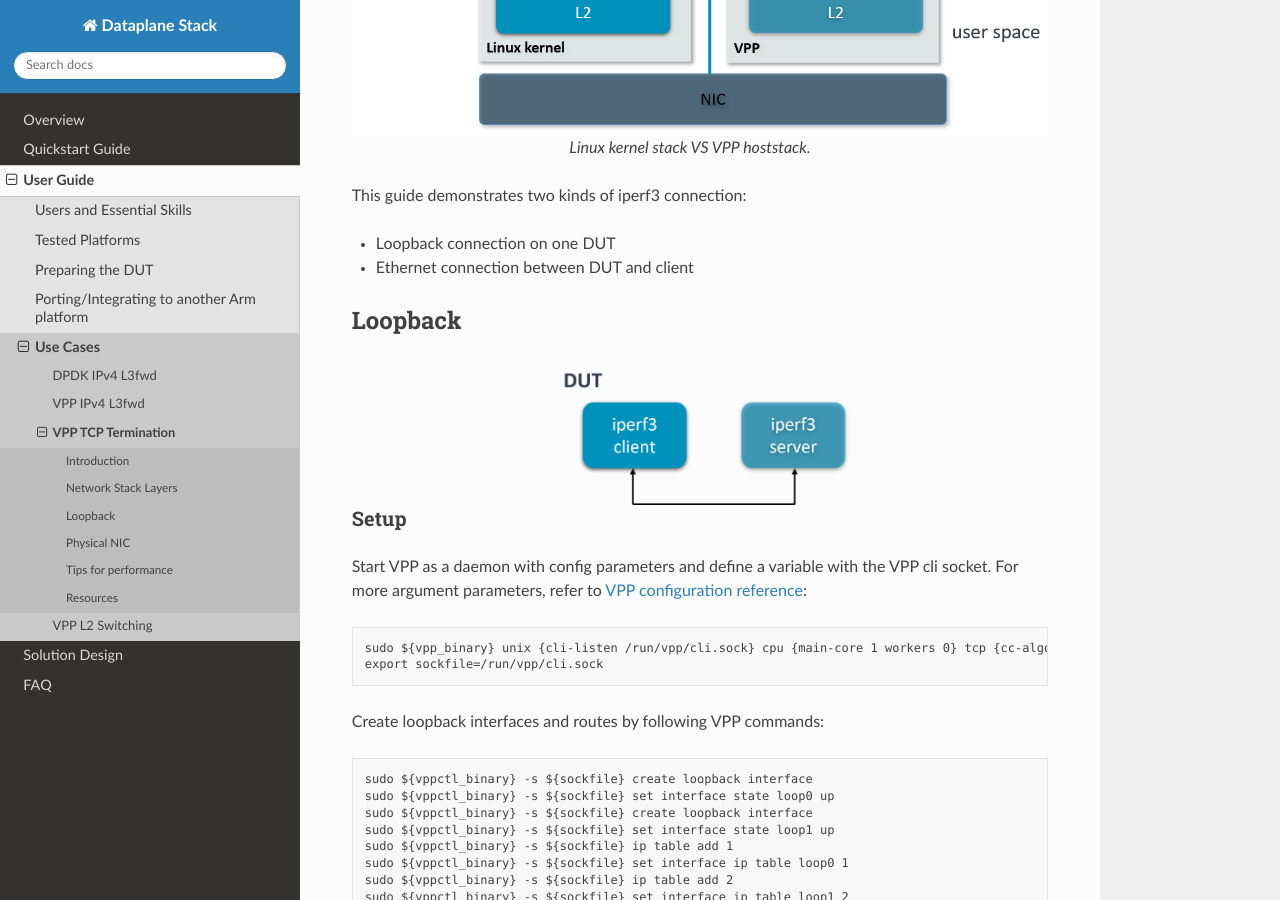
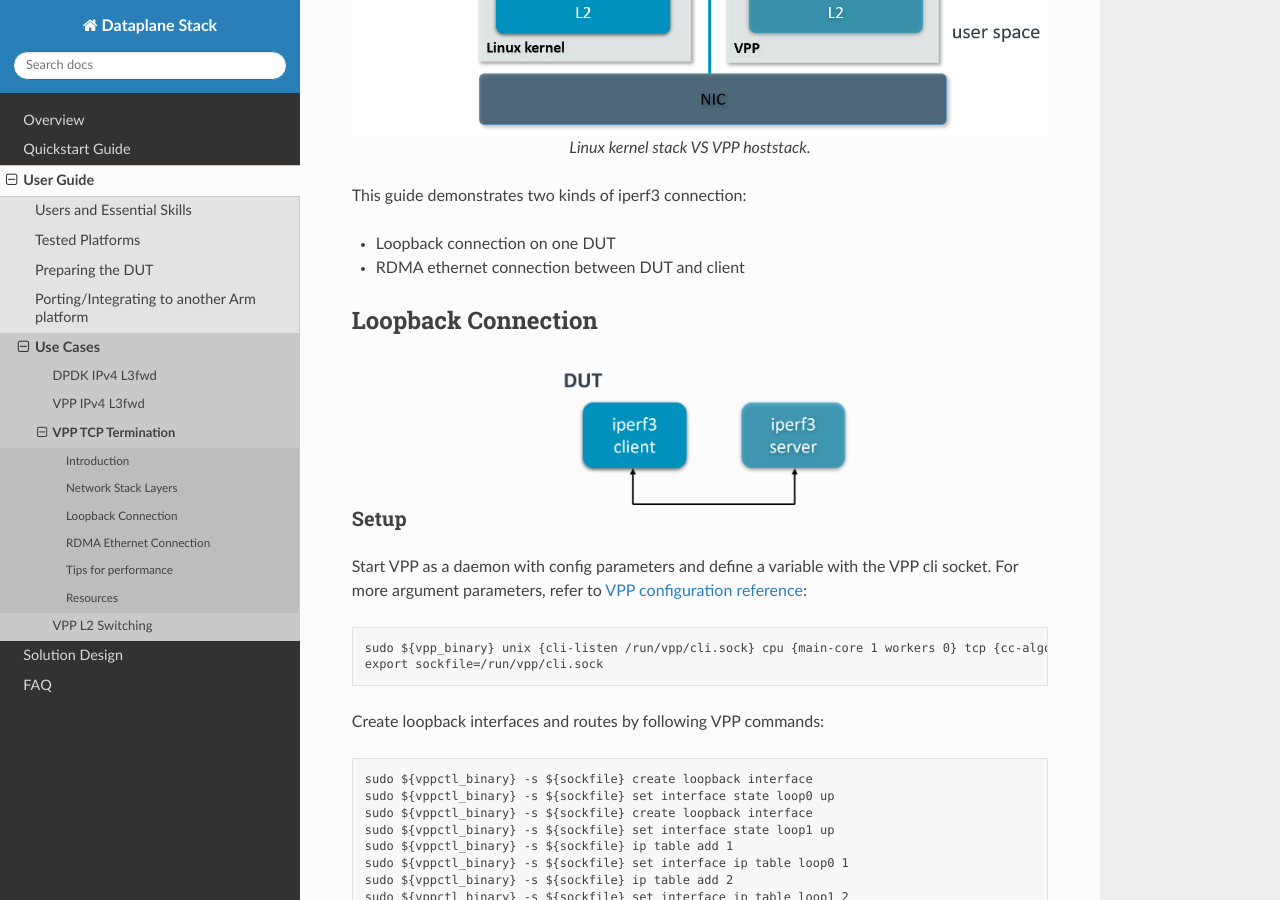
Before and after one commit to Yefeng-Lin/dataplane-stack_doc, a Sphinx documentation site: the page built from doc/user_guide/tcp_term.rst, in a window 1280 px wide and 900 px high, scrolled down 1081 px. Built offline with Sphinx 7.4.7 and the Read the Docs theme 2.0.0, drawn with Linux system fonts in a browser that asks for light colours; some of the changed text lies outside the part shown.

Commit message:
Update tcp term doc.

```diff
--- a/doc/user_guide/tcp_term.rst
+++ b/doc/user_guide/tcp_term.rst
@@ -45,11 +45,11 @@
 This guide demonstrates two kinds of iperf3 connection:
 
 - Loopback connection on one DUT
-- Ethernet connection between DUT and client
+- RDMA ethernet connection between DUT and client
 
-********
-Loopback
-********
+*******************
+Loopback Connection
+*******************
 
 .. figure:: ../images/iperf3-loopback.png
    :align: center
@@ -204,9 +204,9 @@
 
         $ sudo pkill -9 iperf3
 
-************
-Physical NIC
-************
+************************
+RDMA Ethernet Connection
+************************
 
 This section assumes the following setup:
 
```
